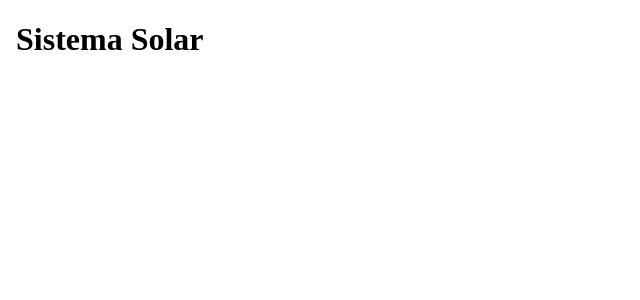
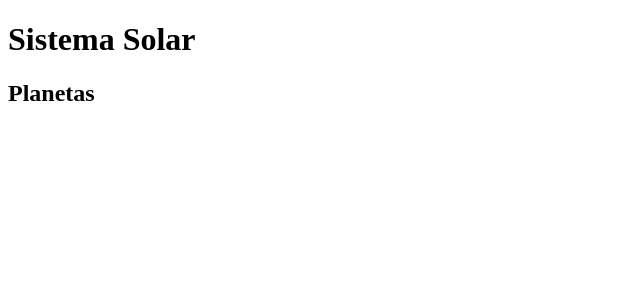
Before and after one commit to iamlucasgomes/solar-system-frontend-trybe, a React (Create React App) app: page / in a window 1280 px wide. Shown: the top 300 px of the page, without its empty margins (0-640 px from the left). Built offline with nearby package versions, Linux system fonts and the light colour scheme.

Commit message:
UPDATE: requeriment 03 & 04 implemented

```diff
--- a/src/App.js
+++ b/src/App.js
@@ -2,13 +2,14 @@
 import Header from './components/Header';
 import SolarSystem from './components/SolarSystem';
 
+
 class App extends React.Component {
   render() {
     return (
-      <body>
+      <div>
         <Header />
         <SolarSystem />
-      </body>
+      </div>
     );
   }
 }
--- a/src/components/SolarSystem.jsx
+++ b/src/components/SolarSystem.jsx
@@ -1,8 +1,13 @@
 import React from 'react';
+import Title from './Title';
 
 class SolarSystem extends React.Component {
   render() {
-    return (<div data-testid="solar-system" />);
+    return (
+      <div data-testid="solar-system">
+        <Title headline="Planetas" />
+      </div>
+    );
   }
 }
 
--- /dev/null
+++ b/src/components/Title.jsx
@@ -0,0 +1,15 @@
+import React from 'react';
+import PropTypes from 'prop-types';
+
+class Title extends React.Component {
+  render() {
+    const { headline } = this.props;
+    return <h2>{headline}</h2>;
+  }
+}
+
+Title.propTypes = {
+  headline: PropTypes.string.isRequired,
+};
+
+export default Title;
```
